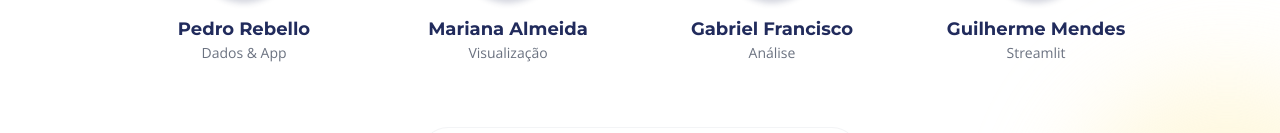
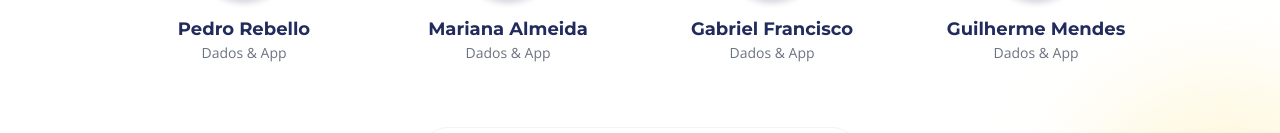
Before and after one commit to PedroRebello1/BigDataStreamlit, a plain HTML site: page docs/slide14.html in a window 1280 px wide. Shown: the part 431-564 px from the top of the page. Drawn offline with nearby package versions, Linux system fonts and the light colour scheme.

Commit message:
Fix HTML encoding issues in slide14.html

```diff
--- a/docs/slide14.html
+++ b/docs/slide14.html
@@ -59,17 +59,17 @@
                 <div class="team-card flex flex-col items-center text-center group">
                     <div class="w-24 h-24 rounded-full avatar-circle flex items-center justify-center text-3xl font-montserrat font-bold mb-4 group-hover:scale-110 transition-transform duration-300 border-4 border-white">MA</div>
                     <h3 class="font-montserrat font-bold text-lg text-brand-blue">Mariana Almeida</h3>
-                    <p class="text-sm text-gray-500 font-light">Visualização</p>
+                    <p class="text-sm text-gray-500 font-light">Dados &amp; App</p>
                 </div>
                 <div class="team-card flex flex-col items-center text-center group">
                     <div class="w-24 h-24 rounded-full avatar-circle flex items-center justify-center text-3xl font-montserrat font-bold mb-4 group-hover:scale-110 transition-transform duration-300 border-4 border-white">GF</div>
                     <h3 class="font-montserrat font-bold text-lg text-brand-blue">Gabriel Francisco</h3>
-                    <p class="text-sm text-gray-500 font-light">Análise</p>
+                    <p class="text-sm text-gray-500 font-light">Dados &amp; App</p>
                 </div>
                 <div class="team-card flex flex-col items-center text-center group">
                     <div class="w-24 h-24 rounded-full avatar-circle flex items-center justify-center text-3xl font-montserrat font-bold mb-4 group-hover:scale-110 transition-transform duration-300 border-4 border-white">GM</div>
                     <h3 class="font-montserrat font-bold text-lg text-brand-blue">Guilherme Mendes</h3>
-                    <p class="text-sm text-gray-500 font-light">Streamlit</p>
+                    <p class="text-sm text-gray-500 font-light">Dados &amp; App</p>
                 </div>
             </div>
         </div>
```
